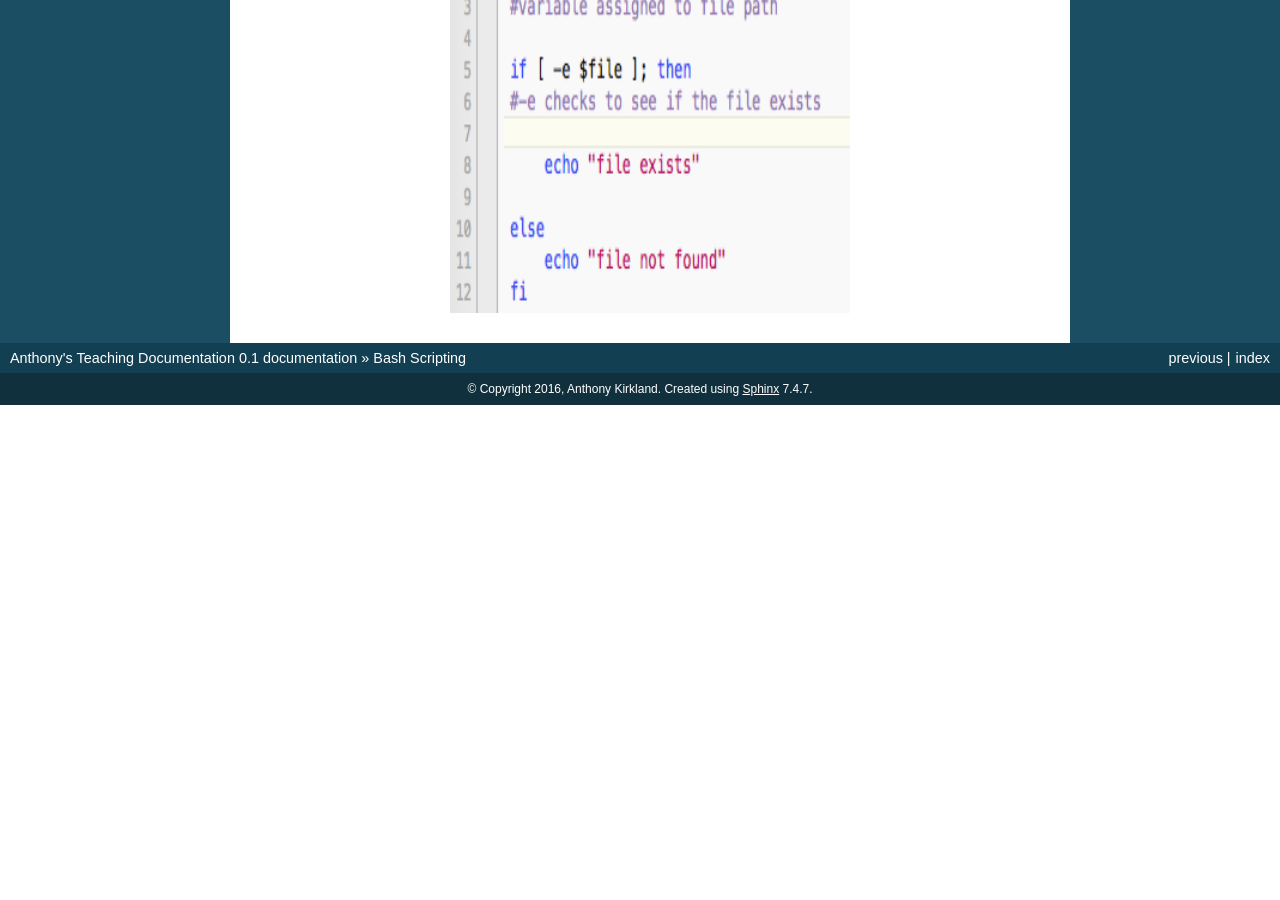
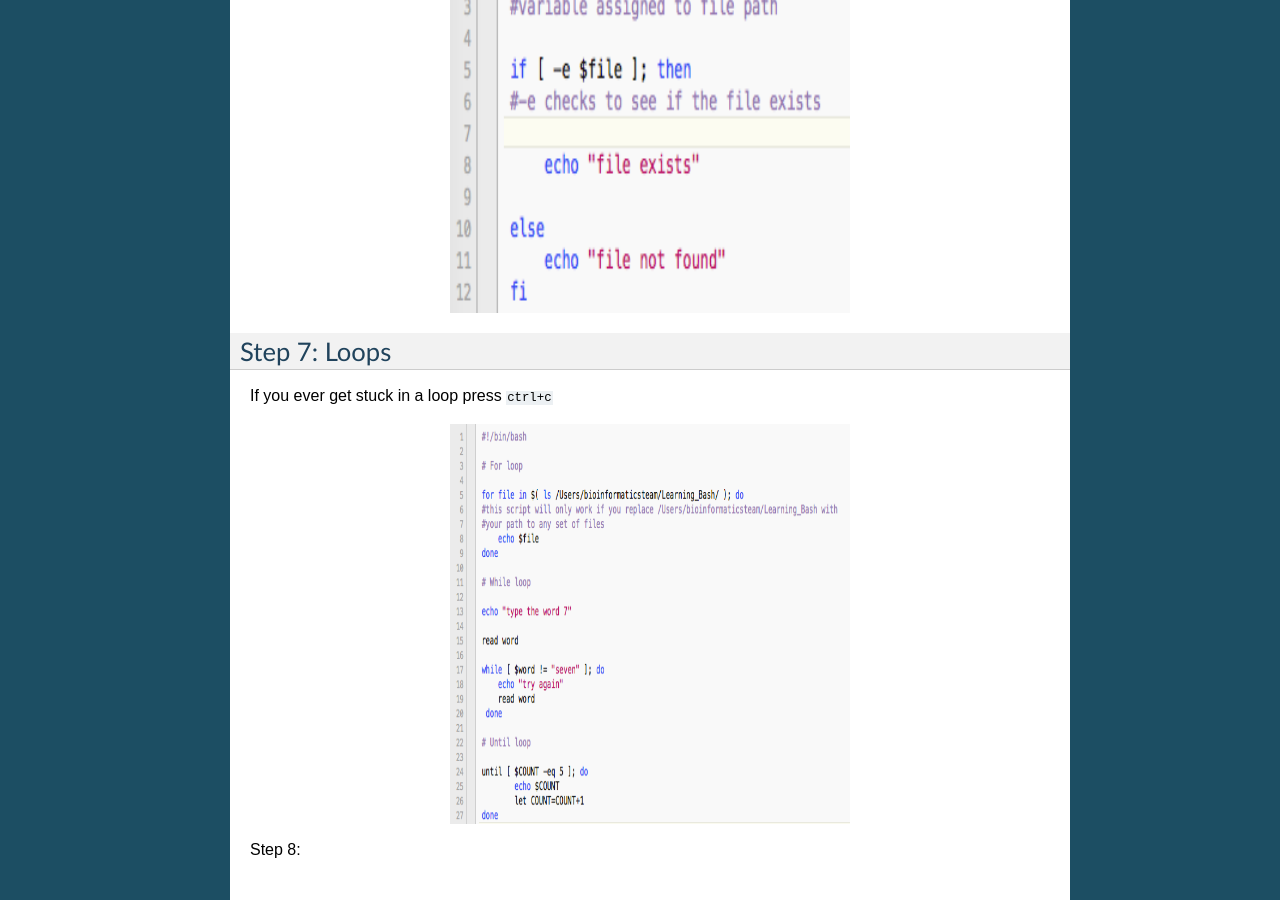
Before and after one commit to akirk616/Anthonys_Teaching_documentation, a Sphinx documentation site: the page built from source/bash.rst, in a window 1280 px wide and 900 px high, scrolled down 4648 px. Built offline with Sphinx 7.4.7, drawn with Linux system fonts in a browser that asks for light colours; pages that are not in the unit, such as notebooks, are missing from menus; before the commit the page ends 5053 px from its top, so only the background shows below that.

Commit message:
Update bash.rst

```diff
--- a/source/bash.rst
+++ b/source/bash.rst
@@ -152,3 +152,15 @@ Step 6: File Testing
         :height: 400 px
         :width: 400 px
         :alt: FileTesting
+
+Step 7: Loops
+-------------
+If you ever get stuck in a loop press ``ctrl+c``
+
+.. image:: step7loops_rtd.png
+        :align: center
+        :height: 400 px
+        :width: 400 px
+        :alt: Loops
+
+Step 8:
```
